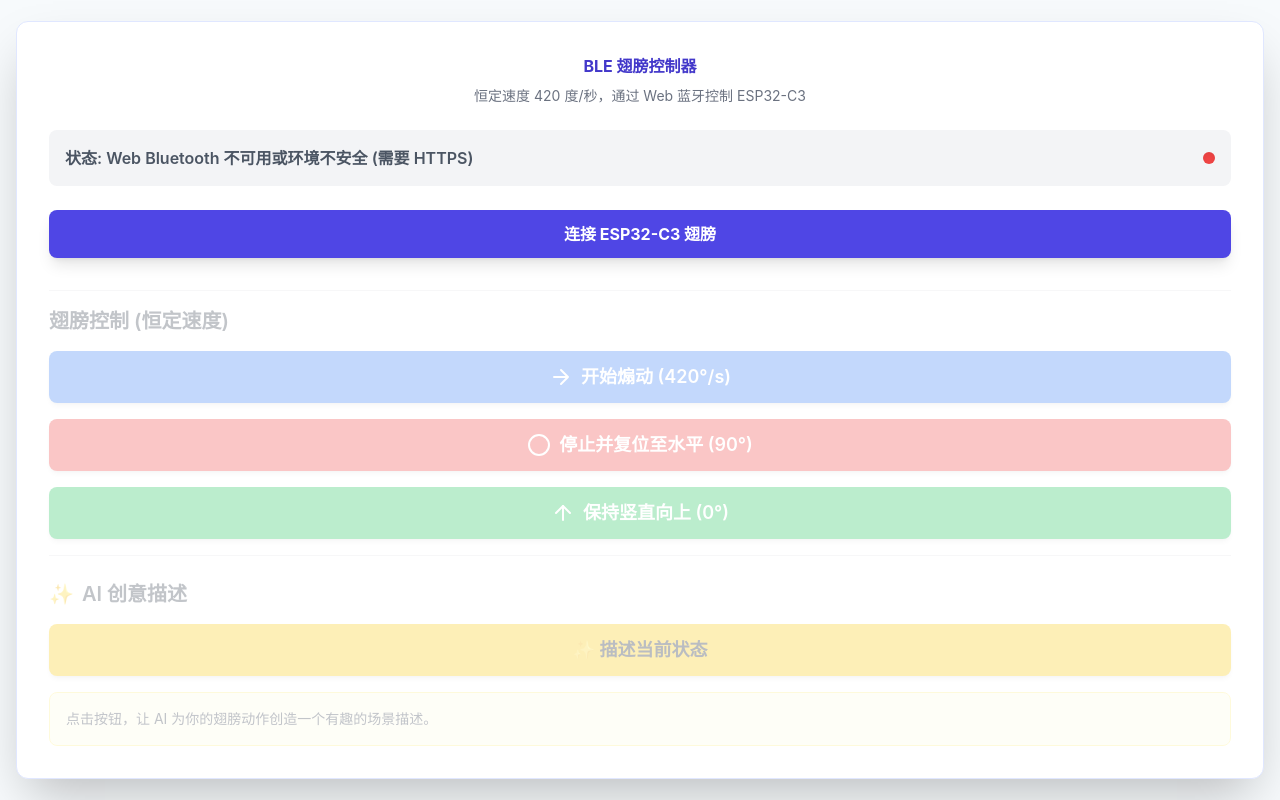
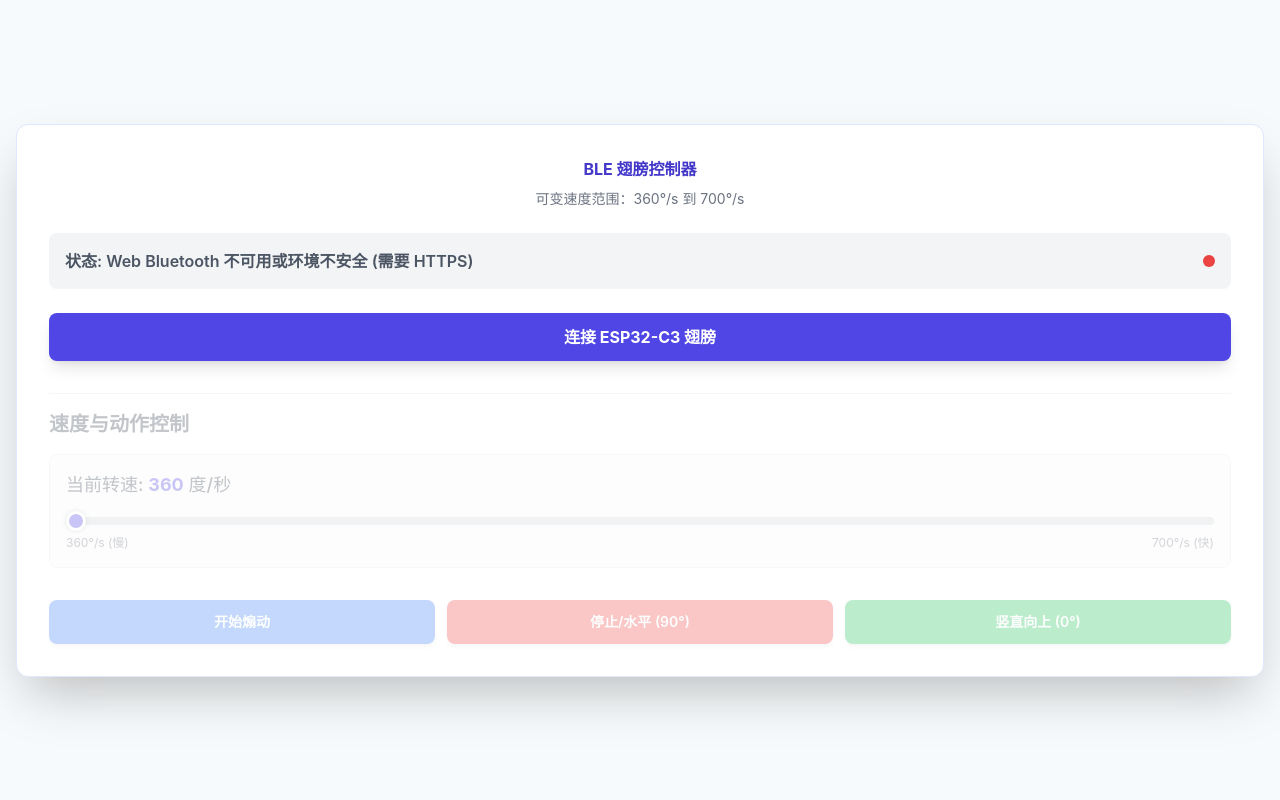
Before and after one commit to btcmdyz200x/controlWebApp, a plain HTML site: page index.html in a window 1280 px wide. Drawn offline with nearby package versions, Linux system fonts and the light colour scheme.

Commit message:
Revise BLE wing controller with speed control
Updated the ESP32 BLE wing controller interface to include variable speed control and removed AI-related features.

```diff
--- a/index.html
+++ b/index.html
@@ -3,7 +3,7 @@
 <head>
     <meta charset="UTF-8">
     <meta name="viewport" content="width=device-width, initial-scale=1.0">
-    <title>ESP32 BLE 翅膀控制器</title>
+    <title>ESP32 BLE 翅膀控制器 - 调速版</title>
     <!-- 引入 Tailwind CSS CDN -->
     <script src="https://cdn.tailwindcss.com"></script>
     <style>
@@ -15,6 +15,17 @@
         .container {
             max-width: 480px;
         }
+        input[type=range]::-webkit-slider-thumb {
+            -webkit-appearance: none;
+            appearance: none;
+            width: 20px;
+            height: 20px;
+            background: #4F46E5;
+            cursor: pointer;
+            border-radius: 50%;
+            border: 3px solid #fff;
+            box-shadow: 0 0 5px rgba(0, 0, 0, 0.3);
+        }
     </style>
 </head>
 <body class="flex items-center justify-center min-h-screen p-4">
@@ -22,8 +33,9 @@
     <!-- 控制面板容器 -->
     <div class="container bg-white shadow-2xl rounded-xl p-6 md:p-8 w-full border border-indigo-100">
 
+        <!-- 修正后的标题 -->
         <h1 class="3xl font-bold text-indigo-700 mb-2 text-center">BLE 翅膀控制器</h1>
-        <p class="text-sm text-gray-500 mb-6 text-center">恒定速度 420 度/秒，通过 Web 蓝牙控制 ESP32-C3</p>
+        <p class="text-sm text-gray-500 mb-6 text-center">可变速度范围：360°/s 到 700°/s</p>
 
         <!-- 状态区域 -->
         <div id="status-card" class="bg-gray-100 p-4 rounded-lg mb-6 flex justify-between items-center transition duration-300">
@@ -38,38 +50,39 @@
 
         <!-- 控制按钮区域 -->
         <div id="control-panel" class="space-y-4 opacity-30 pointer-events-none transition duration-500">
-            <h2 class="text-xl font-semibold text-gray-700 pt-4 border-t border-gray-200">翅膀控制 (恒定速度)</h2>
+            <h2 class="text-xl font-semibold text-gray-700 pt-4 border-t border-gray-200 mb-4">速度与动作控制</h2>
 
-            <!-- 新增：开始煽动 (A) -->
-            <button onclick="sendCommand('A')" class="w-full bg-blue-500 text-white font-semibold py-3 rounded-lg hover:bg-blue-600 transition duration-150 shadow-md flex items-center justify-center space-x-2 text-lg">
-                <svg xmlns="http://www.w3.org/2000/svg" class="h-6 w-6" viewBox="0 0 24 24" fill="none" stroke="currentColor" stroke-width="2" stroke-linecap="round" stroke-linejoin="round"><path d="M5 12h14M12 5l7 7-7 7"/></svg>
-                <span>开始煽动 (420°/s)</span>
+            <!-- 速度滑块 -->
+            <div class="speed-control bg-gray-50 p-4 rounded-lg border border-gray-200">
+                <label for="speed-slider" class="block text-lg font-medium text-gray-700 mb-2">
+                    当前转速: <span id="speed-value" class="text-indigo-600 font-bold">360</span> 度/秒
+                </label>
+                <input type="range" id="speed-slider" min="360" max="700" value="360"
+                       oninput="document.getElementById('speed-value').textContent = this.value; sendSpeed(this.value);"
+                       onchange="sendSpeed(this.value);"
+                       class="w-full h-2 bg-gray-300 rounded-lg appearance-none cursor-pointer range-lg">
+                <div class="flex justify-between text-xs text-gray-500 mt-1">
+                    <span>360°/s (慢)</span>
+                    <span>700°/s (快)</span>
+                </div>
+            </div>
+
+            <!-- 动作按钮 -->
+            <div class="grid grid-cols-3 gap-3 pt-4">
+                <!-- 开始煽动 (A) -->
+                <button onclick="sendCommand('A')" class="col-span-1 bg-blue-500 text-white font-semibold py-3 rounded-lg hover:bg-blue-600 transition duration-150 shadow-md text-sm">
+                    开始煽动
                 </button>
 
                 <!-- 停止/水平复位 (C) -->
-            <button onclick="sendCommand('C')" class="w-full bg-red-500 text-white font-semibold py-3 rounded-lg hover:bg-red-600 transition duration-150 shadow-md flex items-center justify-center space-x-2 text-lg">
-                <svg xmlns="http://www.w3.org/2000/svg" class="h-6 w-6" viewBox="0 0 24 24" fill="none" stroke="currentColor" stroke-width="2" stroke-linecap="round" stroke-linejoin="round"><circle cx="12" cy="12" r="10"/></svg>
-                <span>停止并复位至水平 (90°)</span>
+                <button onclick="sendCommand('C')" class="col-span-1 bg-red-500 text-white font-semibold py-3 rounded-lg hover:bg-red-600 transition duration-150 shadow-md text-sm">
+                    停止/水平 (90°)
                 </button>
 
                 <!-- 竖直向上 (T) -->
-            <button onclick="sendCommand('T')" class="w-full bg-green-500 text-white font-semibold py-3 rounded-lg hover:bg-green-600 transition duration-150 shadow-md flex items-center justify-center space-x-2 text-lg">
-                <svg xmlns="http://www.w3.org/2000/svg" class="h-6 w-6" viewBox="0 0 24 24" fill="none" stroke="currentColor" stroke-width="2" stroke-linecap="round" stroke-linejoin="round"><polyline points="12 19 12 5"/><polyline points="5 12 12 5 19 12"/></svg>
-                <span>保持竖直向上 (0°)</span>
+                <button onclick="sendCommand('T')" class="col-span-1 bg-green-500 text-white font-semibold py-3 rounded-lg hover:bg-green-600 transition duration-150 shadow-md text-sm">
+                    竖直向上 (0°)
                 </button>
-
-            <!-- Gemini API Feature -->
-            <h2 class="text-xl font-semibold text-gray-700 pt-6 border-t border-gray-200 mt-6 flex items-center space-x-2">
-                <span class="text-yellow-500">✨</span>
-                <span>AI 创意描述</span>
-            </h2>
-            <button id="ai-describe-btn" onclick="generateScenario()" class="w-full bg-yellow-400 text-gray-800 font-semibold py-3 rounded-lg hover:bg-yellow-500 transition duration-150 shadow-md flex items-center justify-center space-x-2 text-lg">
-                <span>✨ 描述当前状态</span>
-            </button>
-
-            <!-- LLM Output Display -->
-            <div id="llm-output" class="bg-yellow-50 p-4 rounded-lg mt-4 min-h-[50px] border border-yellow-200 text-sm text-gray-700">
-                点击按钮，让 AI 为你的翅膀动作创造一个有趣的场景描述。
             </div>
 
         </div>
@@ -84,7 +97,7 @@
         let controlCharacteristic = null;
         let bleDevice = null;
 
-        // --- 翅膀状态跟踪 (用于 AI 描述) ---
+        // --- 翅膀状态跟踪 ---
         let wingState = 'horizontal'; // 'horizontal' | 'upward' | 'swinging'
 
         // --- DOM 元素引用 ---
@@ -92,8 +105,8 @@
         const statusIndicator = document.getElementById('status-indicator');
         const connectBtn = document.getElementById('connect-btn');
         const controlPanel = document.getElementById('control-panel');
-        const llmOutput = document.getElementById('llm-output');
-        const aiDescribeBtn = document.getElementById('ai-describe-btn');
+        // AI相关的DOM引用已移除
+        const speedSlider = document.getElementById('speed-slider');
 
         // --- UI 更新函数 ---
         function updateStatus(text, isConnected) {
@@ -141,6 +154,11 @@
                 controlCharacteristic = await service.getCharacteristic(CONTROL_CHAR_UUID);
 
                 updateStatus('已连接', true);
+
+                // --- 确保连接成功后立即发送滑块上的初始速度值 ---
+                const initialSpeed = speedSlider.value;
+                await sendSpeed(initialSpeed);
+                // -------------------------------------------------------------
 
             } catch (error) {
                 console.error('BLE 连接或操作失败:', error);
@@ -195,77 +213,27 @@
             }
         }
 
-        // --- Gemini API 集成: 生成场景描述 (更新描述内容) ---
-
-        function getStatusDescription() {
-            let status = '';
-
-            if (wingState === 'horizontal') {
-                status = "当前翅膀处于停止状态，两个舵机保持在 90 度水平位置。这象征着静止或着陆。";
-            } else if (wingState === 'upward') {
-                status = "当前翅膀处于停止状态，两个舵机保持在 0 度竖直向上位置。这象征着警戒或准备起飞。";
-            } else if (wingState === 'swinging') {
-                status = "当前翅膀正在以恒定的 420 度/秒的高速反向摆动，幅度为 90 度（45°到 135°）。这是一种强劲、持续的煽动动作。";
+        // --- 发送速度值给 ESP32 ---
+        async function sendSpeed(speedValue) {
+            if (!controlCharacteristic) {
+                // 如果未连接，则不发送速度命令，防止出现错误
+                return;
             }
 
-            return `请你作为一个富有想象力的故事叙述者，根据以下翅膀的物理状态，创作一个简短、富有活力的中文场景描述（100字以内）。这个机构是某种微型飞行器或机械昆虫的翅膀。状态描述：${status}`;
-        }
+            try {
+                // 速度值作为字符串发送，例如 "530"
+                const encoder = new TextEncoder();
+                const data = encoder.encode(String(speedValue));
 
-        async function generateScenario() {
-            llmOutput.textContent = '思考中... 请稍候...';
-            aiDescribeBtn.disabled = true;
-
-            const userQuery = getStatusDescription();
-            const apiKey = "";
-            const apiUrl = `https://generativelanguage.googleapis.com/v1beta/models/gemini-2.5-flash-preview-09-2025:generateContent?key=${apiKey}`;
-
-            // 使用指数退避重试机制
-            const MAX_RETRIES = 3;
-            let attempt = 0;
-            let success = false;
-            let text = '生成失败，请检查连接或重试。';
-
-            while (attempt < MAX_RETRIES && !success) {
-                attempt++;
-                try {
-                    const payload = {
-                        contents: [{ parts: [{ text: userQuery }] }],
-                        systemInstruction: {
-                            parts: [{ text: "你是一个专业的场景故事叙述者，根据翅膀的物理状态，创造一个简短、富有想象力的中文场景描述。只需输出描述内容，不要包含任何前缀或解释。" }]
-                        },
-                    };
-
-                    const response = await fetch(apiUrl, {
-                        method: 'POST',
-                        headers: { 'Content-Type': 'application/json' },
-                        body: JSON.stringify(payload)
-                    });
-
-                    if (!response.ok) throw new Error(`HTTP error! status: ${response.status}`);
-
-                    const result = await response.json();
-                    const candidate = result.candidates?.[0];
-
-                    if (candidate && candidate.content?.parts?.[0]?.text) {
-                        text = candidate.content.parts[0].text;
-                        success = true;
-                    } else {
-                        throw new Error("Gemini API 返回了空内容。");
-                    }
+                await controlCharacteristic.writeValue(data);
+                console.log(`发送速度成功: ${speedValue} deg/s`);
 
             } catch (error) {
-                    console.error(`Attempt ${attempt} failed:`, error);
-                    if (attempt < MAX_RETRIES) {
-                        const delay = Math.pow(2, attempt) * 1000; // Exponential backoff
-                        console.log(`Retrying in ${delay / 1000}s...`);
-                        await new Promise(resolve => setTimeout(resolve, delay));
-                    }
+                console.error('写入速度失败:', error);
             }
         }
 
-            llmOutput.textContent = success ? text : '生成失败，请检查网络连接或重试。';
-            aiDescribeBtn.disabled = false;
-        }
+        // AI相关的函数已移除
 
         // 页面加载时检查 BLE 支持
         window.onload = () => {
```
Lines whose indentation alone changed are shown as unchanged.
